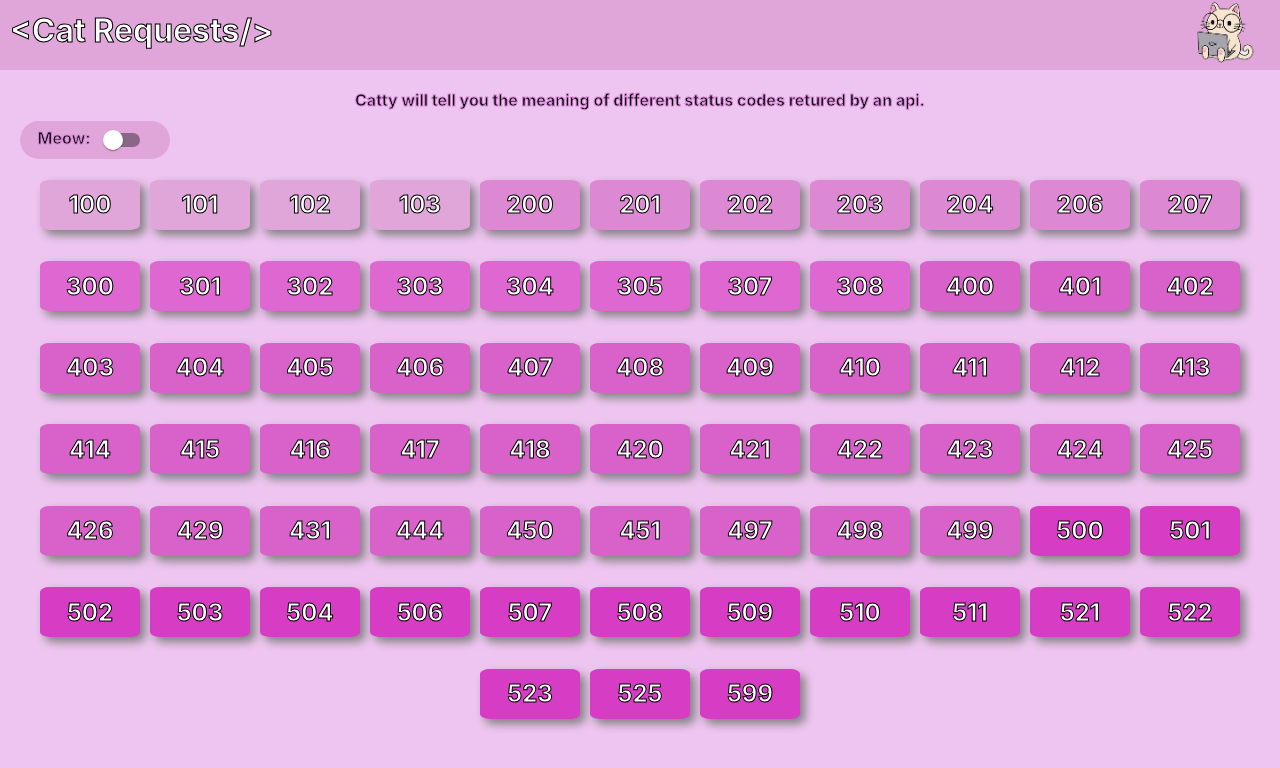
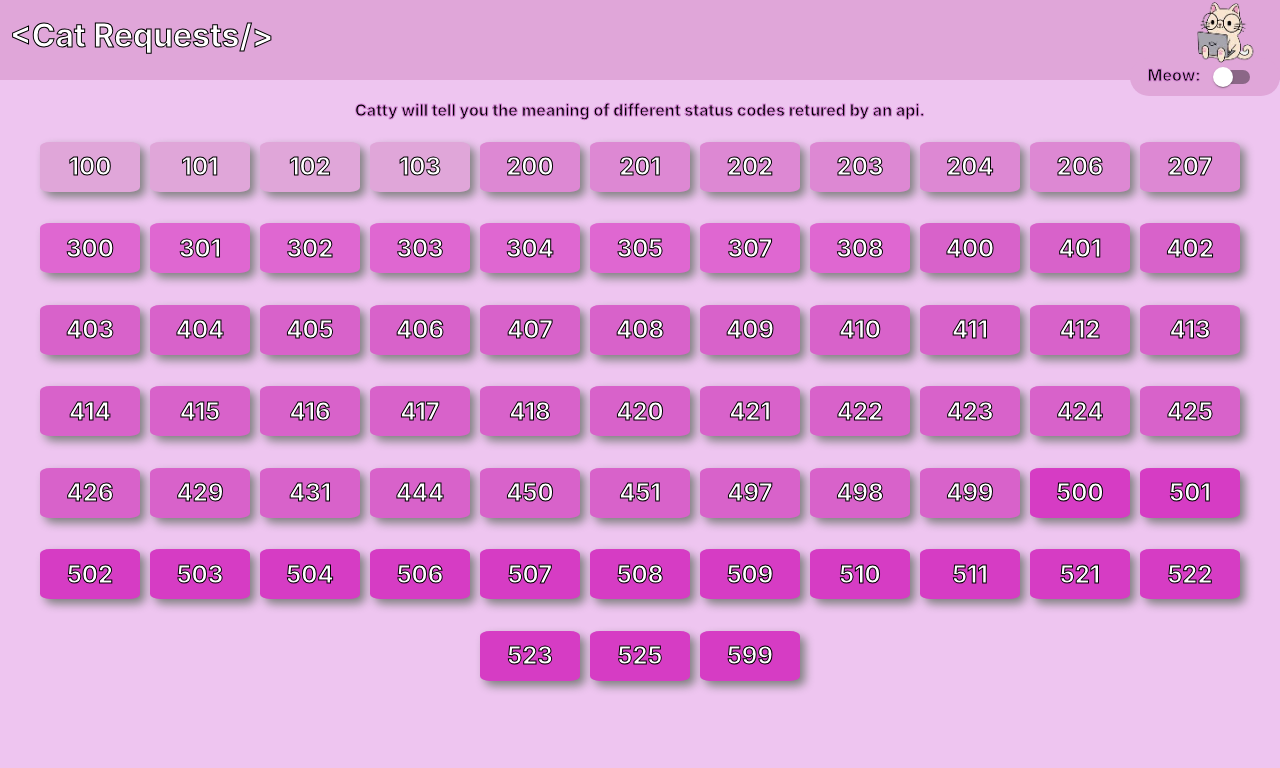
Before and after one commit to ishanrohatgi/catty-requests, a React (Create React App) app: page / in a window 1280 px wide. Shown: the top 768 px of the page. Built offline with nearby package versions, Linux system fonts and the light colour scheme.

Commit message:
sound postion change

```diff
--- a/src/App.css
+++ b/src/App.css
@@ -3,7 +3,7 @@ body {
 }
 .objective{
   position: relative;
-  top:60px;
+  top:70px;
   margin: 30px 0px 20px 0px;
    text-align: center;
    color: rgb(0, 0, 0);
@@ -14,8 +14,7 @@ body {
 
 .navbar{
   background-color: rgb(224, 166, 217);
-  height: 70px;
-  overflow: hidden;
+  height: 80px;
   position: fixed;
   top:0px;
   width: 100vw;
@@ -25,7 +24,7 @@ body {
 .navbar>h1{
   display: inline-block;
   position: relative;
-  top:-10px;
+  top:-5px;
   left: 10px;
   color: #ffff;
   -webkit-text-stroke: 1px black;
@@ -35,6 +34,7 @@ body {
  float: right;
  position: relative;
  top: -12px;
+ z-index: 2;
 }
 .cat-codes{
   position: relative;
--- a/src/App.js
+++ b/src/App.js
@@ -33,11 +33,11 @@ const handleClose = () => {
 return (
     <div className="App">
       <div className='navbar'><h1>{"<"}Cat Requests{"/>"}</h1>
-      <img src={navBarCat} alt='a cat'></img></div>
+      <img src={navBarCat} alt='a cat'></img>
+      <MeowButton setMeowSound={setMeowSound}/></div>
       <div className='objective'>
         <h4>Catty will tell you the meaning of different status codes retured by an api.</h4>
       </div>
-      <MeowButton setMeowSound={setMeowSound}/>
       <div className='cat-codes'>
       {status.map((item, index) => (
         <div  onClick={(event)=>{event.stopPropagation(); handleClickOpen(item)}} className={`item-div ${`item-color-${item.toString()[0]}00`}`} key={index}><h2>
--- a/src/MeowButton.css
+++ b/src/MeowButton.css
@@ -3,10 +3,11 @@
     width: 150px;
     text-align: center;
     border-radius: 50px;
-    position: relative;
-    top:50px;
-    margin-left:20px;
+    position: absolute;
+    top:58px;
+    right: 0px;
     color: rgb(0, 0, 0);
     -webkit-text-stroke: 1px rgb(214, 133, 214);
     font-weight: 700;
+    z-index: 1;
    }
```
